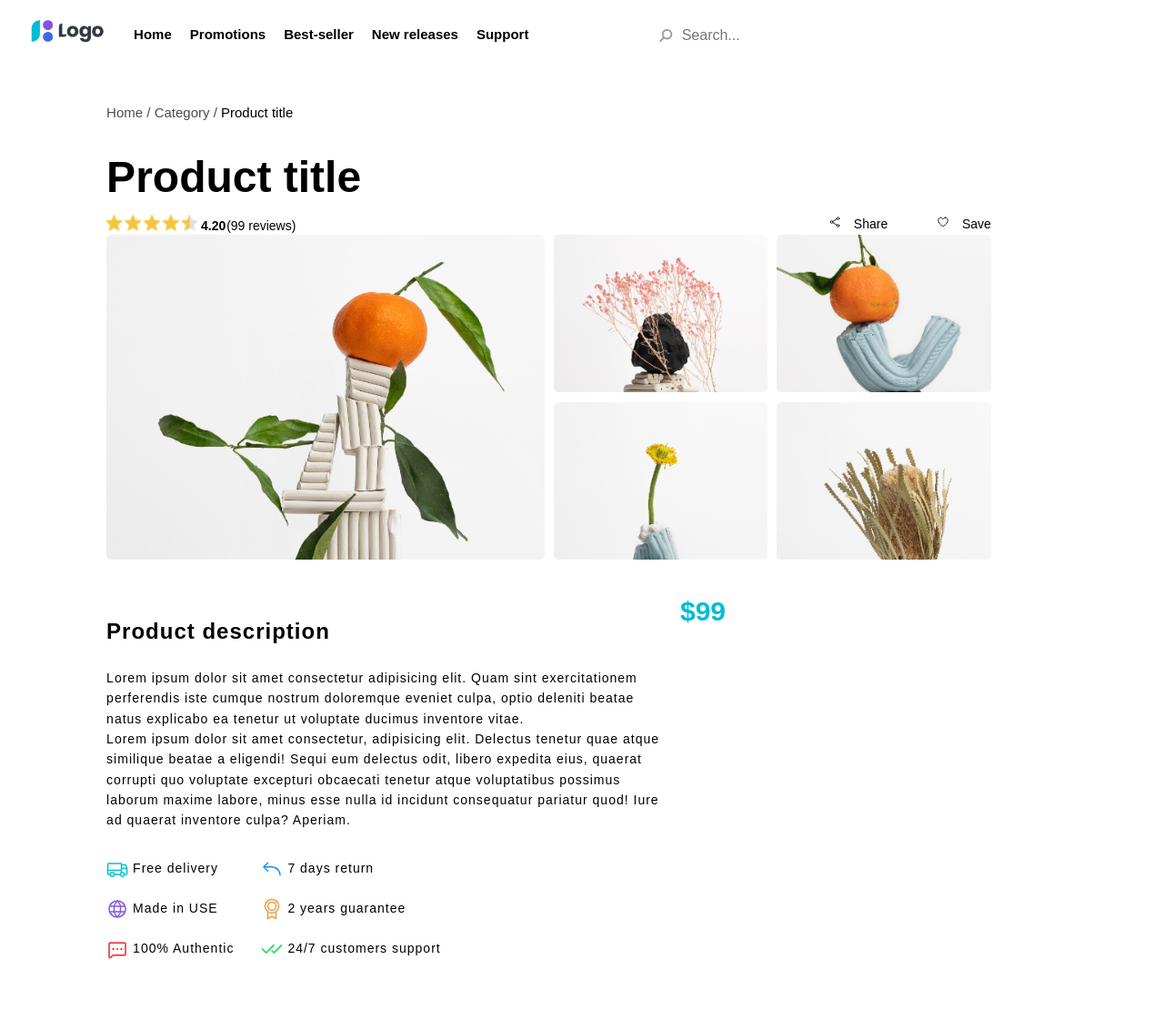
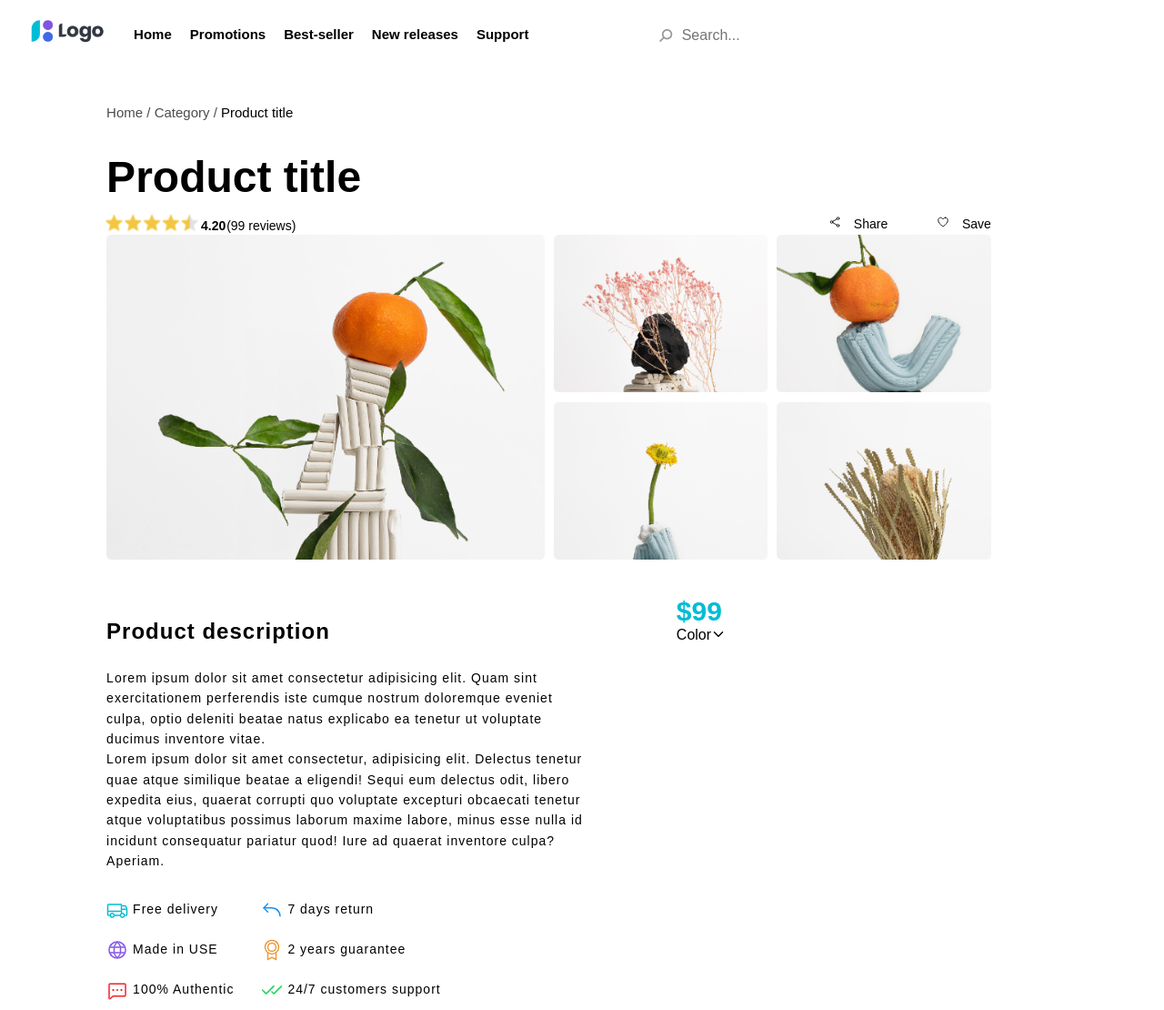
Before and after one commit to TranLeThienTri/Product_detail, a plain HTML site: page index.html in a window 1280 px wide. Shown: the whole page at 91% size. Before the commit the page ends 1065 px from the top, so only its background shows below. Drawn offline with nearby package versions, Linux system fonts and the light colour scheme.

Commit message:
description left update

```diff
--- a/css/style.css
+++ b/css/style.css
@@ -193,8 +193,11 @@ body {
 }
 
 .buy {
-    margin-left: 20px;
+    margin-left: 100px;
     width: 30%;
+}
+
+.price {
     font-size: 30px;
     font-weight: 700;
     color: #00BDD6;
@@ -224,3 +227,8 @@ body {
 .info span {
     margin-left: 5px;
 }
+
+.line_option {
+    width: 100%;
+    display: flex;
+}
--- a/index.html
+++ b/index.html
@@ -101,7 +101,16 @@
                         </div>
                     </div>
                     <div class="buy">
-                        <p>$99</p>
+                        <div class="price">
+                            <p>$99</p>
+                        </div>
+                        <div class="option">
+                            <div class="line_option">
+                                <span>Color</span>
+                                <ion-icon name="chevron-down-outline"></ion-icon>
+                            </div>
+
+                        </div>
                     </div>
                 </div>
             </div>
```
